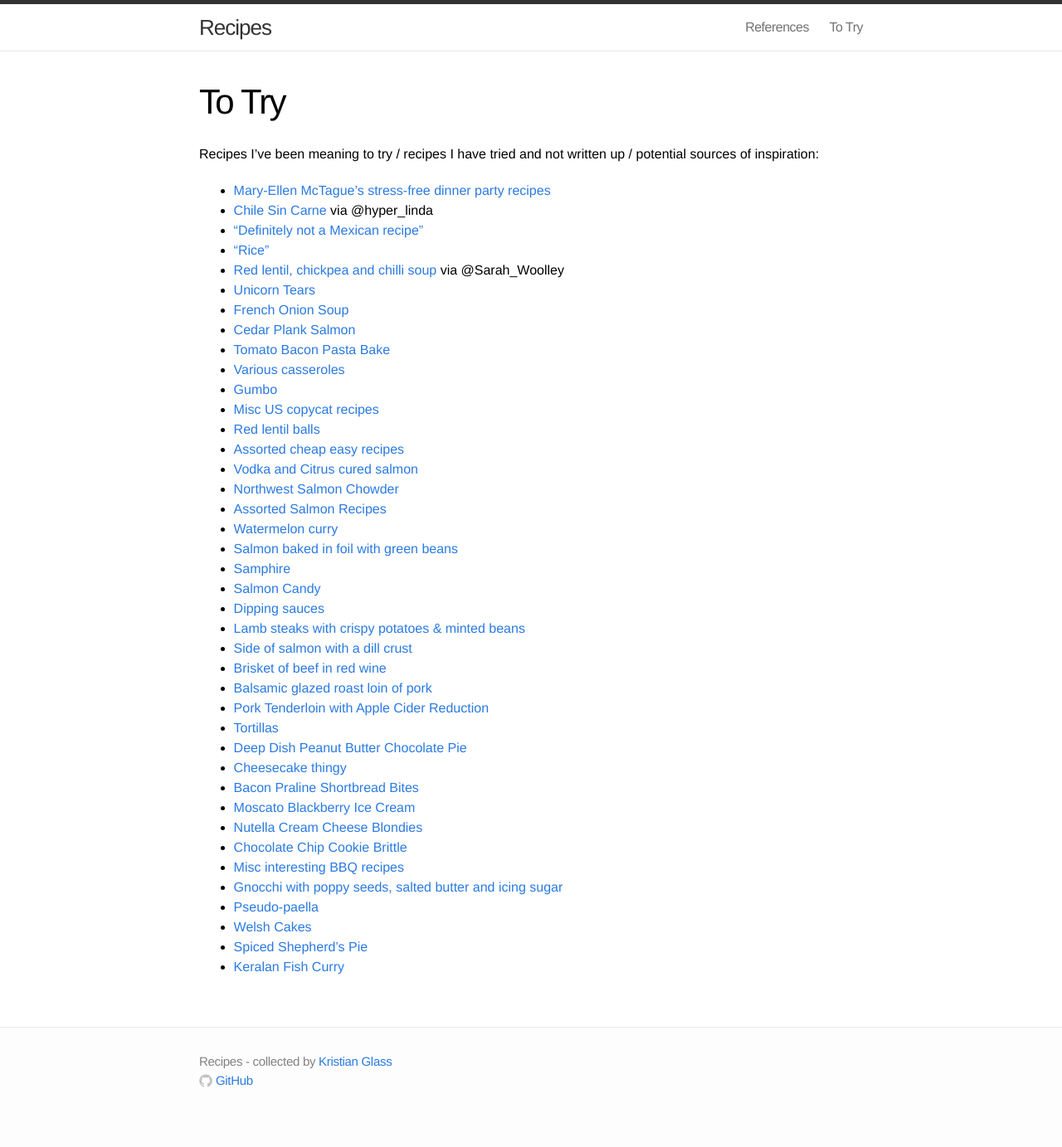
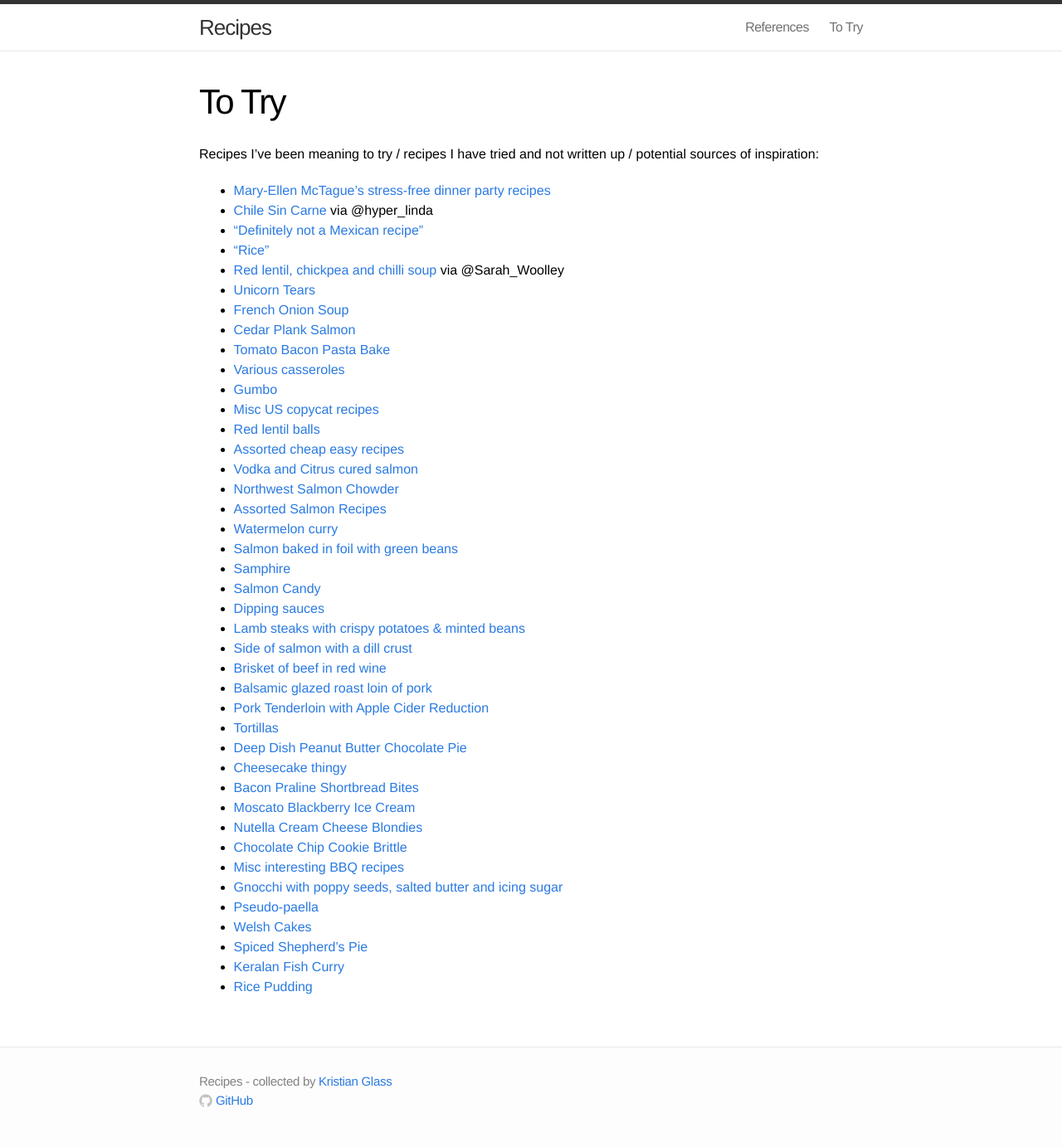
Before and after one commit to doismellburning/recipes, a Jekyll site: the page built from www/to-try.md, in a window 1280 px wide. Shown: the whole page at 83% size. Built offline with Jekyll 4.4.1, drawn with Linux system fonts in a browser that asks for light colours; before the commit the page ends 1359 px from its top, so only the background shows below that.

Commit message:
Rice pudding!

```diff
--- a/www/to-try.md
+++ b/www/to-try.md
@@ -45,3 +45,4 @@ Recipes I've been meaning to try / recipes I have tried and not written up / pot
 * [Welsh Cakes](https://currantaffairsuk.wordpress.com/2014/03/11/welsh-cakes/)
 * [Spiced Shepherd's Pie](http://www.dailymail.co.uk/home/you/article-3235567/Simply-Nigella-Indian-spiced-shepherd-s-pie.html)
 * [Keralan Fish Curry](http://www.bbcgoodfood.com/recipes/2150645/fishermans-curry)
+* [Rice Pudding](http://smittenkitchen.com/blog/2009/01/vanilla-almond-rice-pudding/)
```
